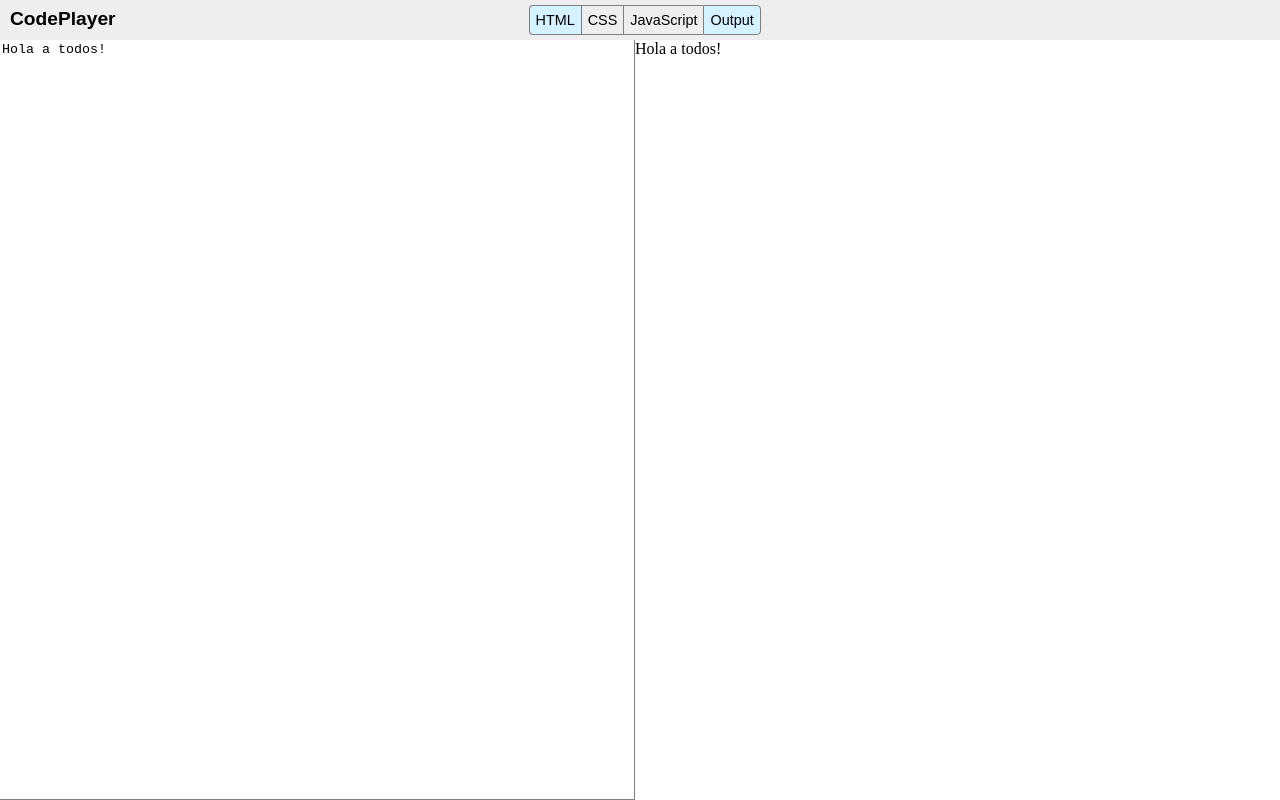
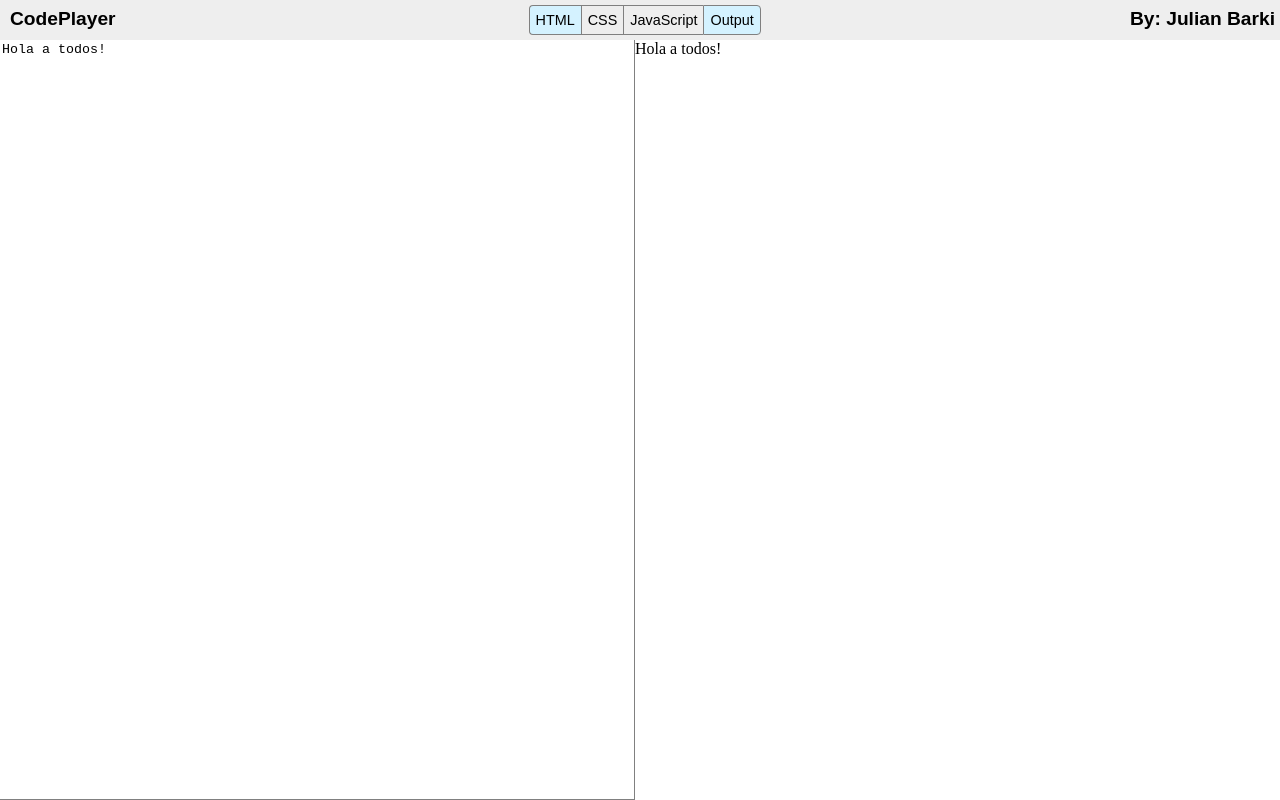
Before and after one commit to julibarki/CodePlayer, a plain HTML site: page codePlayer.html in a window 1280 px wide. Drawn offline with nearby package versions, Linux system fonts and the light colour scheme.

Commit message:
Complete version CodePlayer 1.2

```diff
--- a/codePlayer.html
+++ b/codePlayer.html
@@ -4,11 +4,13 @@
 	<meta charset="utf-8">
 	<title>Code-Player</title>
 	<link rel="stylesheet" type="text/css" href="style.css">
+	<link rel="icon" type="image/png" href="code.png">
 	<script src="https://code.jquery.com/jquery-1.12.4.js"></script>
 </head>
  <body>
         <div id="barra">
             <div id="logo">CodePlayer</div>
+               <div id="desarrollado"> <a href="https://github.com/julibarki" target="_blank">By: Julian Barki</a> </div>
             <div id="contenedorBotones">
                 <div class="boton activo" id="html">HTML</div>
                 <div class="boton" id="css">CSS</div>
--- a/style.css
+++ b/style.css
@@ -9,6 +9,23 @@
   	padding:5px;
   	height:30px;
   }
+  #desarrollado{
+
+    float:right;
+    font-weight:bold;
+    font-size:120%;
+    padding: 3px 10px;
+  }
+  a{
+
+    text-decoration: none;
+        font-family: sans-serif;
+    color:black;
+  }
+  a:hover{
+    color:blue;
+  }
+
   #logo {
   	float:left;
   	font-weight:bold;
```
Also changed, not shown: code.png (added).
